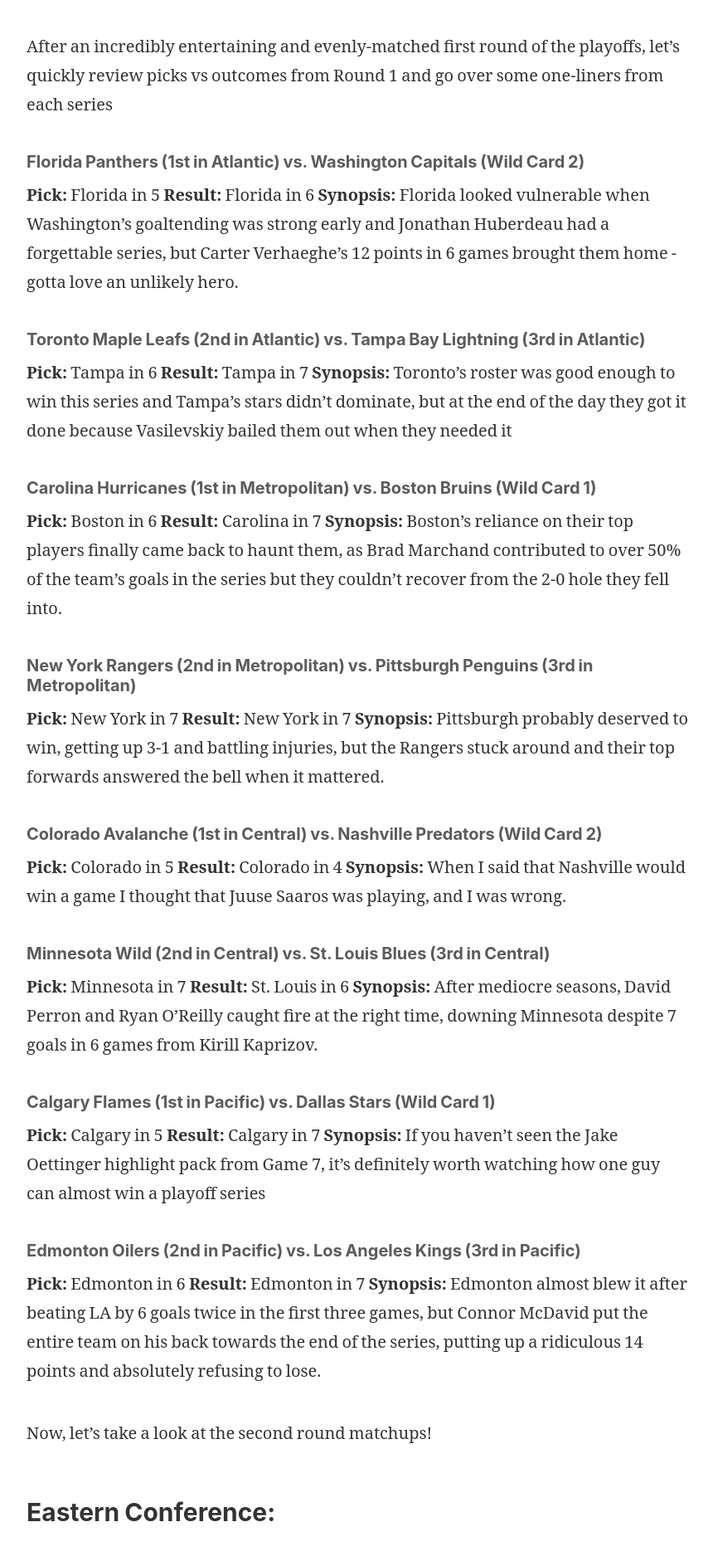
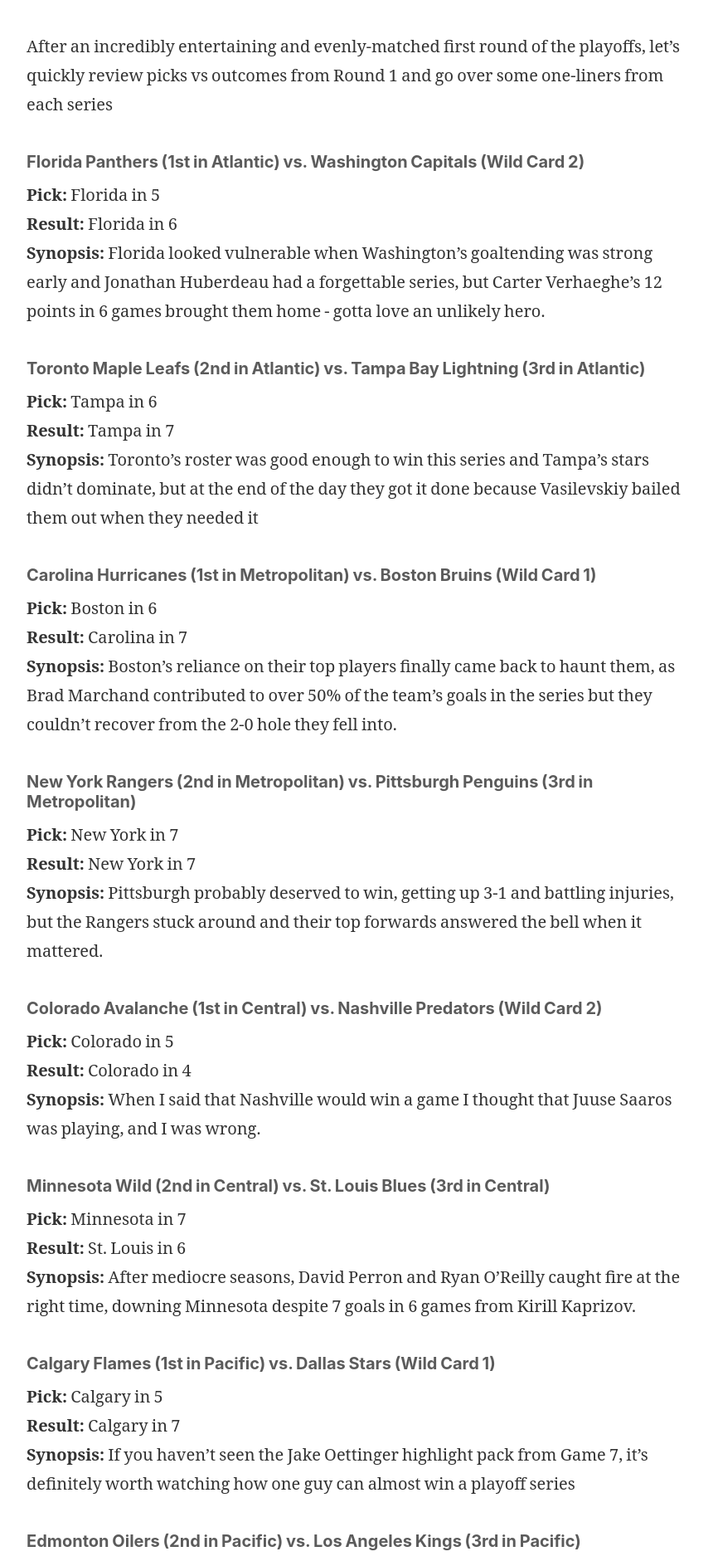
Before and after one commit to Sportify-Analytics/sportify-analytics.github.io, a Jekyll site: the page built from _posts/NHL/2022-05-17-NHL-Playoffs-Rd2.md, in a window 1280 px wide. Shown: the part 1135-3022 px from the top of the page at 83% size, without its empty margins (208-1068 px from the left). Built offline with Jekyll 4.4.1, drawn with Linux system fonts in a browser that asks for light colours; our own code applies the rules of GitHub Pages for plain Markdown files.

Commit message:
added NHL rd2

```diff
--- a/_posts/NHL/2022-05-17-NHL-Playoffs-Rd2.md
+++ b/_posts/NHL/2022-05-17-NHL-Playoffs-Rd2.md
@@ -12,50 +12,50 @@ After an incredibly entertaining and evenly-matched first round of the playoffs,
 
 #### Florida Panthers (1st in Atlantic) vs. Washington Capitals (Wild Card 2)
 
-**Pick:** Florida in 5
-**Result:** Florida in 6
+**Pick:** Florida in 5 <br>
+**Result:** Florida in 6 <br>
 **Synopsis:** Florida looked vulnerable when Washington’s goaltending was strong early and Jonathan Huberdeau had a forgettable series, but Carter Verhaeghe’s 12 points in 6 games brought them home - gotta love an unlikely hero.
 
 #### Toronto Maple Leafs (2nd in Atlantic) vs. Tampa Bay Lightning (3rd in Atlantic)
 
-**Pick:** Tampa in 6
-**Result:** Tampa in 7
+**Pick:** Tampa in 6 <br>
+**Result:** Tampa in 7 <br>
 **Synopsis:** Toronto’s roster was good enough to win this series and Tampa’s stars didn’t dominate, but at the end of the day they got it done because Vasilevskiy bailed them out when they needed it
 
 #### Carolina Hurricanes (1st in Metropolitan) vs. Boston Bruins (Wild Card 1)
 
-**Pick:** Boston in 6
-**Result:** Carolina in 7
+**Pick:** Boston in 6 <br>
+**Result:** Carolina in 7 <br>
 **Synopsis:** Boston's reliance on their top players finally came back to haunt them, as Brad Marchand contributed to over 50% of the team’s goals in the series but they couldn’t recover from the 2-0 hole they fell into.
 
 #### New York Rangers (2nd in Metropolitan) vs. Pittsburgh Penguins (3rd in Metropolitan)
 
-**Pick:** New York in 7
-**Result:** New York in 7
+**Pick:** New York in 7 <br>
+**Result:** New York in 7 <br>
 **Synopsis:** Pittsburgh probably deserved to win, getting up 3-1 and battling injuries, but the Rangers stuck around and their top forwards answered the bell when it mattered.
 
 #### Colorado Avalanche (1st in Central) vs. Nashville Predators (Wild Card 2)
 
-**Pick:** Colorado in 5
-**Result:** Colorado in 4
+**Pick:** Colorado in 5 <br>
+**Result:** Colorado in 4 <br>
 **Synopsis:** When I said that Nashville would win a game I thought that Juuse Saaros was playing, and I was wrong.
 
 #### Minnesota Wild (2nd in Central) vs. St. Louis Blues (3rd in Central)
 
-**Pick:** Minnesota in 7
-**Result:** St. Louis in 6
+**Pick:** Minnesota in 7 <br>
+**Result:** St. Louis in 6 <br>
 **Synopsis:** After mediocre seasons, David Perron and Ryan O’Reilly caught fire at the right time, downing Minnesota despite 7 goals in 6 games from Kirill Kaprizov.
 
 #### Calgary Flames (1st in Pacific) vs. Dallas Stars (Wild Card 1)
 
-**Pick:** Calgary in 5
-**Result:** Calgary in 7
+**Pick:** Calgary in 5 <br>
+**Result:** Calgary in 7 <br>
 **Synopsis:** If you haven’t seen the Jake Oettinger highlight pack from Game 7, it’s definitely worth watching how one guy can almost win a playoff series
 
 #### Edmonton Oilers (2nd in Pacific) vs. Los Angeles Kings (3rd in Pacific)
 
-**Pick:** Edmonton in 6
-**Result:** Edmonton in 7
+**Pick:** Edmonton in 6 <br>
+**Result:** Edmonton in 7 <br>
 **Synopsis:** Edmonton almost blew it after beating LA by 6 goals twice in the first three games, but Connor McDavid put the entire team on his back towards the end of the series, putting up a ridiculous 14 points and absolutely refusing to lose.
 
 Now, let’s take a look at the second round matchups!
@@ -66,14 +66,14 @@ Now, let’s take a look at the second round matchups!
 
 Last year, this was one of the best series to watch, and the Lightning ended up prevailing in six tight games. While that happened in the first round, there is a real argument to be made that Florida could have gone all the way if they won that series, and there’s no doubt that they are that calibre of team this time around. I think that Florida has known that this moment would arrive, and made additions such as Ben Chiarot that  make them harder to play against. Unfortunately for them, I just don’t feel like they have the defensive chops to take down Tampa. Florida looked vulnerable against Washington, and while Tampa Bay took more games to close out their series, they beat a better team and never seemed too panicked by the whole process. That being said, Florida’s forward depth won their first round series for them and it’s possible they do the same here. No matter what, this series should produce some very high-quality hockey.
 
-**Pick:** Tampa Bay in 7
+**Pick:** Tampa Bay in 7 <br>
 **Key stat:** The Leafs’ goal in Game 7 goal was the first that Andrei Vasilevskiy allowed in a series clinching game since the third round in 2020 (six games)
 
 ### Carolina Hurricanes (1st in Metropolitan) vs. New York Rangers (2nd in Metropolitan)
 
 Carolina was probably the better team in their first-round series against Boston even though it took seven games. The same really cannot be said for the Rangers, who juuuuuuuuuuust snuck past a battered and bruised Penguins team and got outshot 45-30 in their Game 7 victory. What the Rangers did have was Igor Shesterkin, who really turned it on to help facilitate the Rangers’ comeback. So, is Carolina the better team in this series? Sure they are. Their forwards are better, and their defensemen are better. However, the biggest thing I see right now is New York having better goaltending, and it’s amazing how far that can get a team. The Rangers also showed a lot of grit to come back from 3-1 down, while Carolina nearly blew a 2-0 lead in their series. This may be Carolina’s year, but their top players have a lot to show before their names get etched in any history books. At the end of the day, their depth may be better but I trust New York’s top guys more to get it done.
 
-**Pick:** Rangers in 6
+**Pick:** Rangers in 6 <br>
 **Key Stat:** Carolina had 9 players score 40 or more points, while New York only had 5
 
 ## Western Conference:
@@ -82,14 +82,14 @@ Carolina was probably the better team in their first-round series against Boston
 
 While it can be debated whether having a long rest between series like Colorado leaves you well rested or out of sync, the one certainty is that Colorado will be confident coming into this series after absolutely laying down the law against Nashville. The Blues played a tighter series but actually were still the second team to advance despite taking six games to do so. While both of these teams are very strong, I just think that Colorado is a cut above. St. Louis certainly has the chance to put up a fight, but their best chance is to get up in the series early and sow some doubt in a Colorado team that hasn’t made it through the second round since 2002, including three consecutive second-round upsets. Each year they’ve been favoured, and yet they’ve fallen every time. If Tarasenko, O’Reilly and Perron play as well as they did in the first round, this one will be a real fight, but I truly believe it’s Colorado’s year.
 
-**Pick:** Colorado in 6
+**Pick:** Colorado in 6 <br>
 **Key Stat:** (Defenseman) Cale Makar had 10 points in 4 games against Nashville including two highlight-reel goals
 
 ### Calgary Flames (1st in Pacific) vs. Edmonton Oilers (2nd in Pacific)
 
 It’s the battle of Alberta, baby! Like basically everyone else, I expected Calgary to dominate in the first round and then watched them white-knuckle their way to a Game 7 overtime win. However, to look only at the score of these games would be deceiving. Calgary actually played quite well, outshooting Dallas in six of seven games, and averaging an outrageous 40.7 shots per game in the series. Jacob Markstrom also played brilliantly to keep them in it while their forwards worked to solve the Stars’ unbelievable goaltending. In their series, Edmonton got the job done because Connor McDavid somehow played even better than usual, but the rest of the team still has some soul searching to do. Maybe I’m being too aggressive with my pick here, but I just think that Calgary has better depth up front and much better defense and goaltending and is simply going to grind Edmonton down even if McDavid puts up 2 points per game.
 
-**Pick:** Calgary in 5
+**Pick:** Calgary in 5 <br>
 **Key stat:** Connor McDavid recorded a point on 6 of the 8 goals Edmonton scored in games 4-7 against the Kings
 
 **References: NHL.com, CBS Sports*
```
